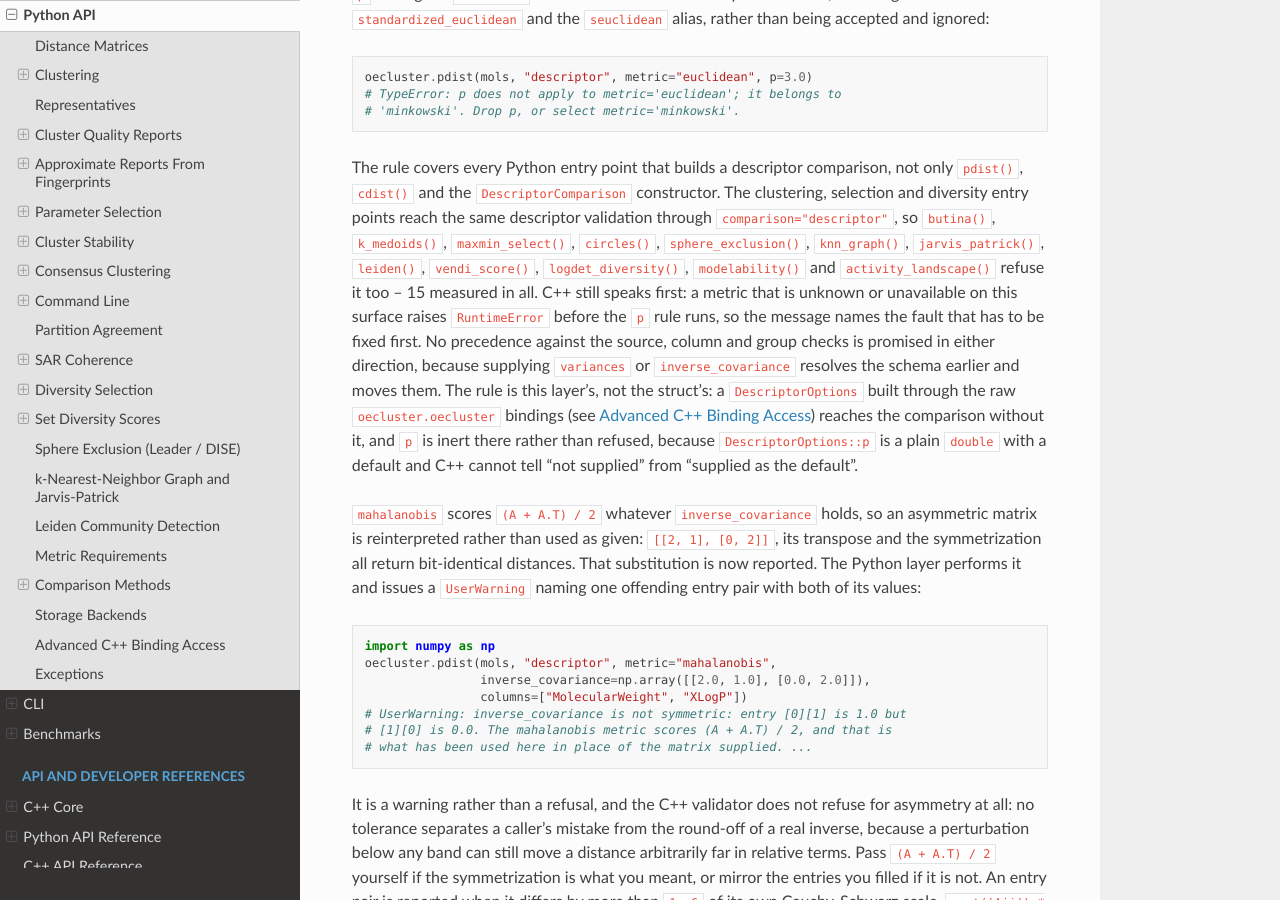
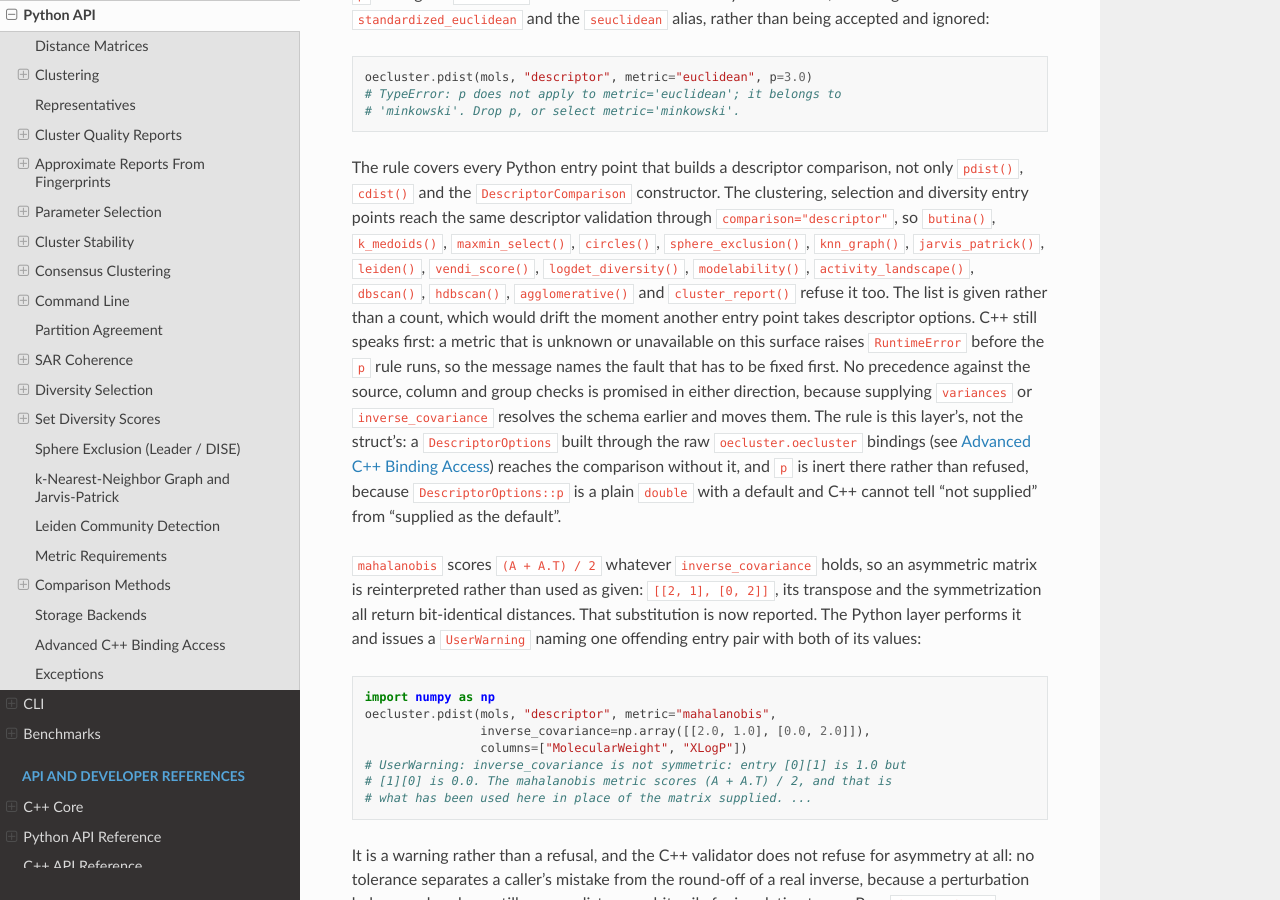
Before and after one commit to scott-arne/oecluster, a Sphinx documentation site: the page built from docs/python-api.md, in a window 1280 px wide and 900 px high, scrolled down 70932 px. Built offline with Sphinx 7.4.7 and the Read the Docs theme 3.1.0, drawn with Linux system fonts in a browser that asks for light colours; pages that are not in the unit, such as notebooks, are missing from menus; the version number is read from the project's files by our own code.

```diff
--- a/docs/python-api.md
+++ b/docs/python-api.md
@@ -3514,8 +3514,10 @@ constructor. The clustering, selection and diversity entry points reach the
 same descriptor validation through `comparison="descriptor"`, so `butina()`,
 `k_medoids()`, `maxmin_select()`, `circles()`, `sphere_exclusion()`,
 `knn_graph()`, `jarvis_patrick()`, `leiden()`, `vendi_score()`,
-`logdet_diversity()`, `modelability()` and `activity_landscape()` refuse it
-too -- 15 measured in all. C++ still speaks first: a metric that is unknown or
+`logdet_diversity()`, `modelability()`, `activity_landscape()`, `dbscan()`,
+`hdbscan()`, `agglomerative()` and `cluster_report()` refuse it too. The
+list is given rather than a count, which would drift the moment another
+entry point takes descriptor options. C++ still speaks first: a metric that is unknown or
 unavailable on this surface raises `RuntimeError` before the `p` rule runs,
 so the message names the fault that has to be fixed first. No precedence
 against the source, column and group checks is promised in either direction,
```
Also changed, not shown: CHANGELOG.md (+13 -6 lines), 2 other files.
